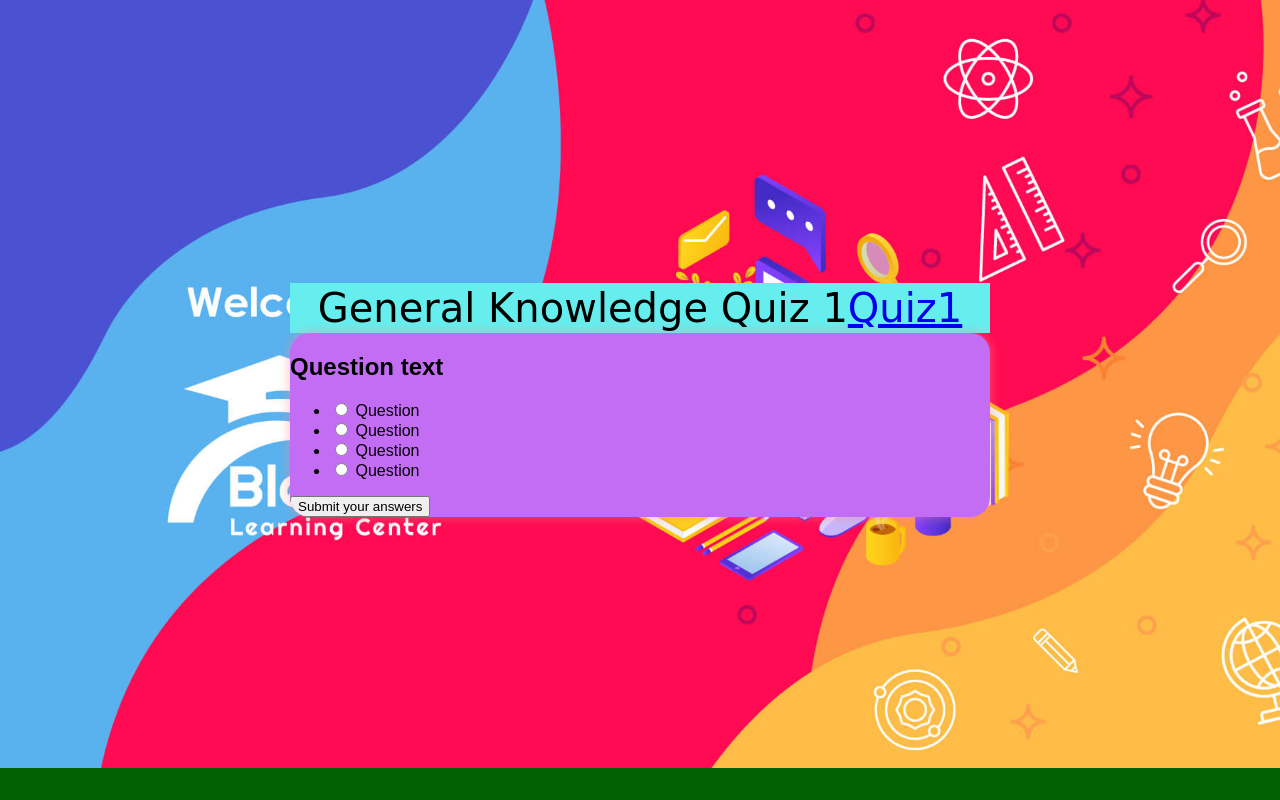
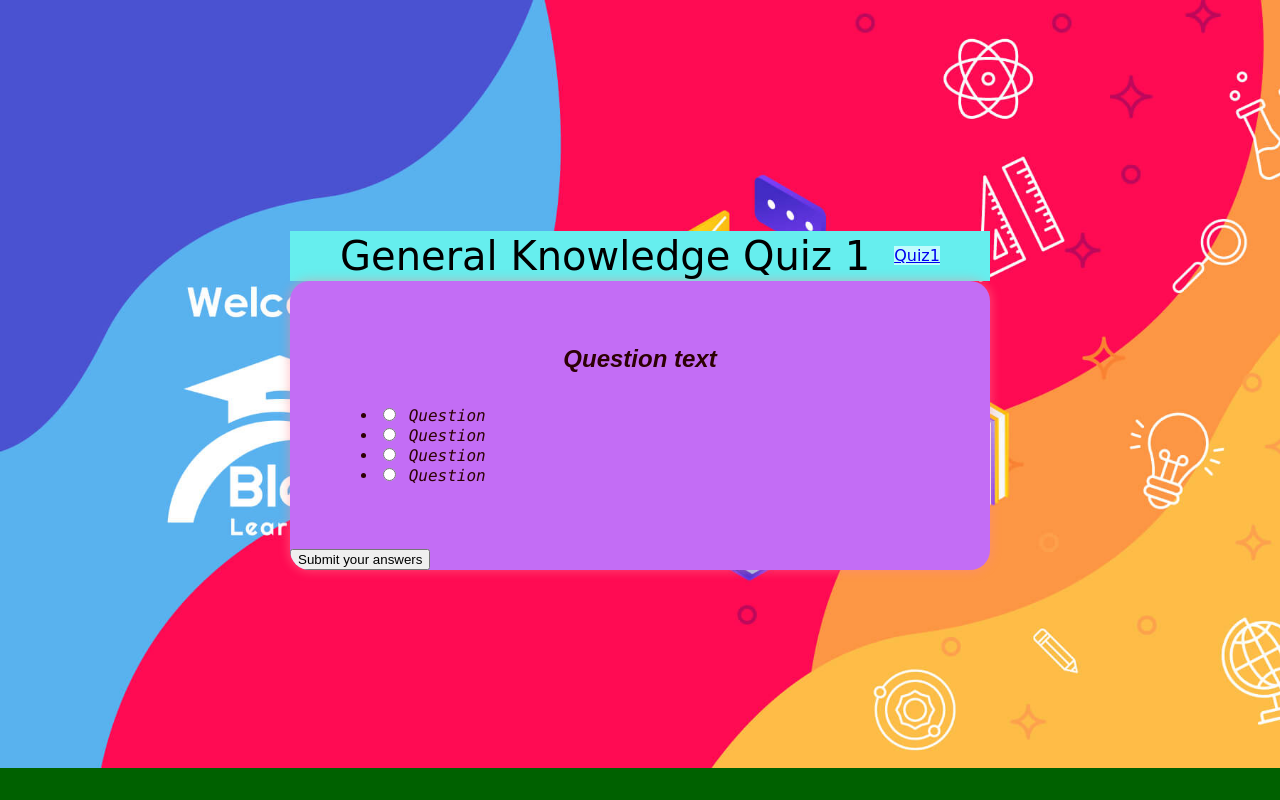
Before and after one commit to RUMANNARUMU/SP3-Group-Project-1, a plain HTML site: page index.html in a window 1280 px wide. Drawn offline with Linux system fonts and the light colour scheme.

Commit message:
Update style.css

```diff
--- a/style.css
+++ b/style.css
@@ -42,3 +42,26 @@ header{
   width: 700px;
   overflow: hidden;
 }
+.quiz-header {
+  padding: 3rem;
+  font-family: "Lucida Console", "Courier New", monospace;
+  color: rgb(44, 0, 4);
+  font-style: oblique;
+}
+
+h2 {
+  padding: 1rem;
+  font-family: Arial, Helvetica, sans-serif;
+  text-align: center;
+  margin: 0;
+}
+nav{
+  float: right;
+  margin-left: 1.5em;
+
+    font-size: medium;
+   background-color: rgb(193, 252, 252);
+    color: rgb(0, 0, 0);
+
+
+}
```
